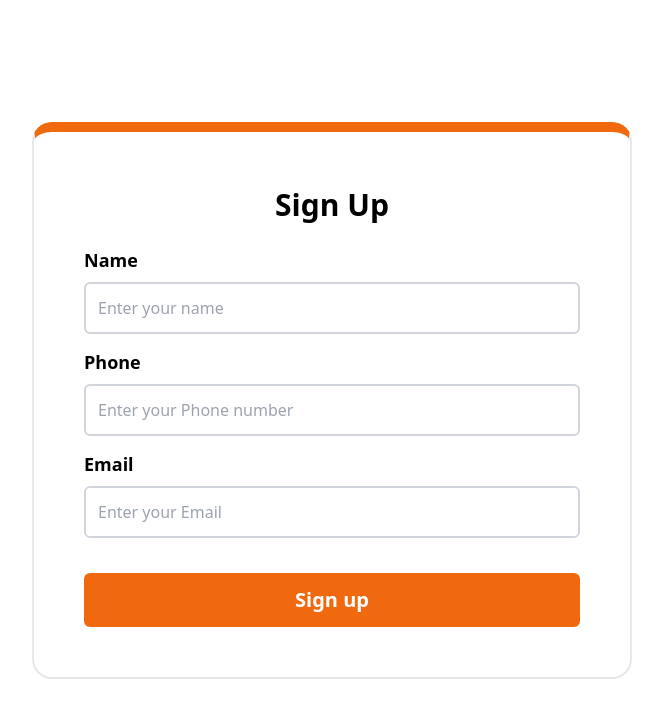
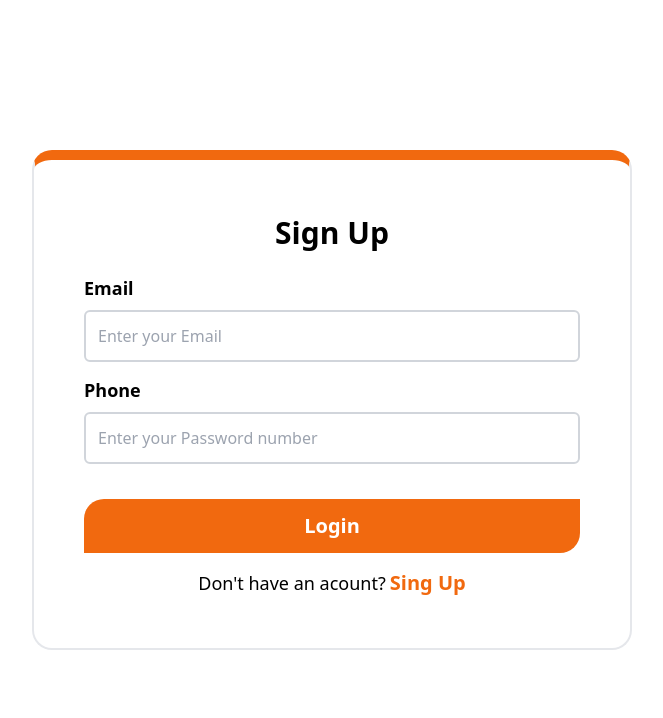
Before and after one commit to HmSani6699/PERN-Stack, a React (Vite) app in the folder Todo-app/todo-Frontend/: page / in a window 1280 px wide. Shown: the top 718 px of the page, without its empty margins (308-971 px from the left). Built offline with nearby package versions, Linux system fonts and the light colour scheme.

Commit message:
completed login page design

```diff
--- /dev/null
+++ b/Todo-app/todo-Frontend/src/Layout/MainLayout.jsx
@@ -0,0 +1,13 @@
+import React from "react";
+import { Outlet } from "react-router-dom";
+import Login from "../Login/Login";
+
+const MainLayout = () => {
+  return (
+    <div>
+      <Outlet />
+    </div>
+  );
+};
+
+export default MainLayout;
--- a/Todo-app/todo-Frontend/src/Login/Login.jsx
+++ b/Todo-app/todo-Frontend/src/Login/Login.jsx
@@ -0,0 +1,82 @@
+import React, { useState } from "react";
+import InputField from "../component/InputField";
+import { Link } from "react-router-dom";
+
+const Login = () => {
+  const [email, setEmail] = useState("");
+  const [password, setPassword] = useState("");
+
+  // Added a new user
+  const handleAddUser = () => {
+    const playload = {
+      email,
+      password,
+    };
+
+    axios
+      .post("http://localhost:5000/createUser", playload)
+      .then((res) => {
+        console.log(35, res);
+        if (!res.data?.error) {
+          setName("");
+          setEmail("");
+          setPhone("");
+          seDetails("");
+          setAllUsers("");
+          handleGetAllUsers();
+          toast.success("User Create successfully!");
+        } else {
+          toast.error(res?.data?.error);
+        }
+      })
+      .catch((error) => {
+        toast.error(error?.response?.data?.message);
+      });
+  };
+  return (
+    <div className="h-[100vh]  flex items-center justify-center">
+      <div className="lg:w-[600px] border-2 border-t-[10px]   border-t-[#f1690f] p-[50px] rounded-[20px]">
+        <h2 className="text-[30px] font-[700] mb-[20px] text-center">
+          Sign Up
+        </h2>
+        <div className="mt-[15px]">
+          <InputField
+            title="Email"
+            value={email}
+            setValue={setEmail}
+            type="text"
+            placeholder="Enter your Email"
+          />
+        </div>
+        <div className="mt-[15px]">
+          <InputField
+            title="Phone"
+            value={password}
+            setValue={setPassword}
+            type="text"
+            placeholder="Enter your Password number"
+          />
+        </div>
+
+        <button
+          onClick={handleAddUser}
+          className="w-full text-[20px] p-3 bg-[#f1690f] text-white rounded-tl-[20px] rounded-br-[20px] border-none font-bold mt-[35px]"
+        >
+          Login
+        </button>
+
+        <h2 className="text-[18px] mt-[15px] text-center">
+          Don't have an acount?
+          <Link
+            className="text-[20px] font-[600] text-[#f1690f] ml-1"
+            to="/register"
+          >
+            Sing Up
+          </Link>
+        </h2>
+      </div>
+    </div>
+  );
+};
+
+export default Login;
--- a/Todo-app/todo-Frontend/src/main.jsx
+++ b/Todo-app/todo-Frontend/src/main.jsx
@@ -2,15 +2,14 @@ import React from "react";
 import ReactDOM from "react-dom/client";
 import App from "./App.jsx";
 import "./index.css";
-import Register from "./signUp/register.jsx";
-// import router from "./router/router.js";
+import { Outlet, RouterProvider } from "react-router-dom";
+import router from "./router/router.jsx";
 
 ReactDOM.createRoot(document.getElementById("root")).render(
   <React.StrictMode>
     <div className="max-w-6xl mx-auto">
-      {/* <App /> */}
-      <Register />
-      {/* <RouterProvider router={router} /> */}
+      <RouterProvider router={router} />
+      <Outlet />
     </div>
   </React.StrictMode>
 );
--- /dev/null
+++ b/Todo-app/todo-Frontend/src/router/router.jsx
@@ -0,0 +1,23 @@
+import { createBrowserRouter } from "react-router-dom";
+import Register from "../signUp/register";
+import Login from "../Login/Login";
+import MainLayout from "../Layout/MainLayout";
+
+const router = createBrowserRouter([
+  {
+    path: "/",
+    element: <MainLayout />,
+    children: [
+      {
+        path: "/",
+        element: <Login />,
+      },
+      {
+        path: "/register",
+        element: <Register />,
+      },
+    ],
+  },
+]);
+
+export default router;
--- a/Todo-app/todo-Frontend/src/signUp/register.jsx
+++ b/Todo-app/todo-Frontend/src/signUp/register.jsx
@@ -1,5 +1,6 @@
 import React, { useState } from "react";
 import InputField from "../component/InputField";
+import { Link } from "react-router-dom";
 
 const register = () => {
   const [name, setName] = useState("");
@@ -73,10 +74,16 @@ const register = () => {
 
         <button
           onClick={handleAddUser}
-          className="w-full text-[20px] p-3 bg-[#f1690f] text-white rounded-md border-none font-bold mt-[35px]"
+          className="w-full text-[20px] p-3 bg-[#f1690f] text-white rounded-tl-[20px] rounded-br-[20px] border-none font-bold mt-[35px]"
         >
           Sign up
         </button>
+        <h2 className="text-[18px] mt-[15px] text-center">
+          Already have an acount?
+          <Link className="text-[20px] font-[600] text-[#f1690f] ml-1" to="/">
+            Login
+          </Link>
+        </h2>
       </div>
     </div>
   );
```
Also changed, not shown: Todo-app/todo-Frontend/src/router/router.js (deleted, +0 -17 lines).
